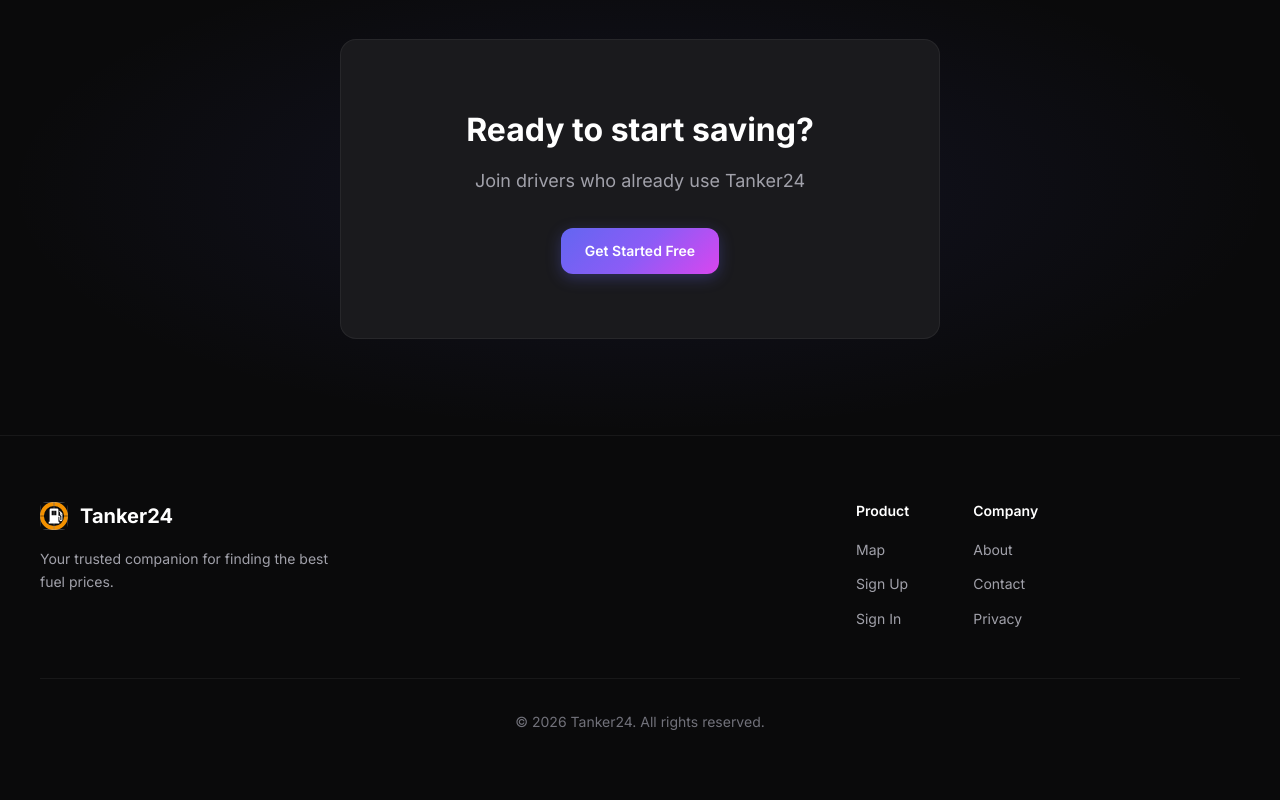
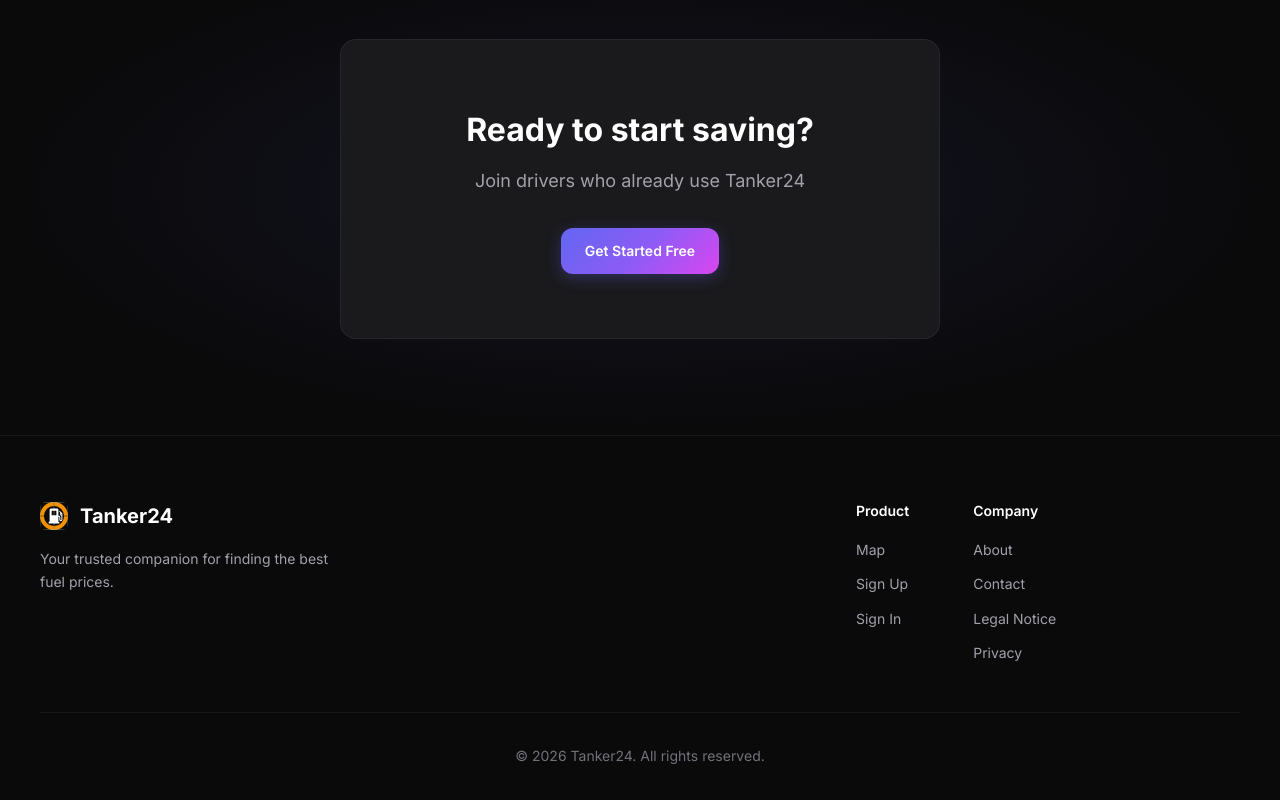
Before and after one commit to SQS-THRO/Tanker24, a SvelteKit app in the folder frontend/app/: page / in a window 1280 px wide. Shown: the part 1501-2301 px from the top of the page. Before the commit the page ends 2266 px from the top, so only its background shows below. Built offline with nearby package versions, Linux system fonts and the light colour scheme; no server answers.

Commit message:
link impressum and privacy pages

```diff
--- a/frontend/app/src/routes/+page.svelte
+++ b/frontend/app/src/routes/+page.svelte
@@ -117,7 +117,8 @@
 					<h4>{$t.footer.company}</h4>
 					<a href={resolve('/')}>{$t.footer.about}</a>
 					<a href={resolve('/')}>{$t.footer.contact}</a>
-					<a href={resolve('/')}>{$t.footer.privacy}</a>
+					<a href={resolve('/impressum')}>{$t.footer.impressum}</a>
+					<a href={resolve('/privacy')}>{$t.footer.privacy}</a>
 				</div>
 			</div>
 		</div>
```
